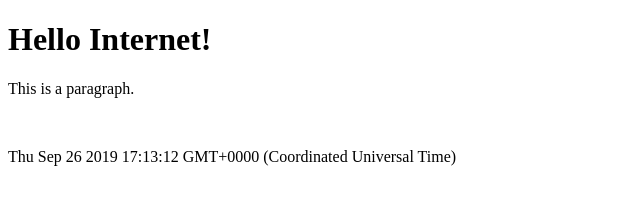
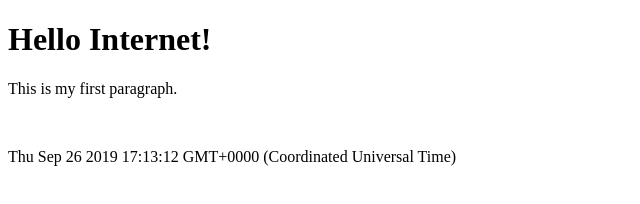
Before and after one commit to rshyamki/rshyamki.github.io, a plain HTML site: page index.html in a window 1280 px wide. Shown: the full height of the page, 0-640 px from the left. Drawn offline with Linux system fonts and the light colour scheme.

Commit message:
one line

```diff
--- a/index.html
+++ b/index.html
@@ -6,12 +6,10 @@
 <body>
 
 <h1>Hello Internet!</h1>
-<p>This is a paragraph.</p>
+<p>This is my first paragraph.</p>
 <BR>
 <p id="date"></p>
-<script>
-document.getElementById("date").innerHTML = Date();
-</script>
+<script>document.getElementById("date").innerHTML = Date();</script>
 <script>alert('Random Javascript!');</script>
 </body>
 </html>
```
